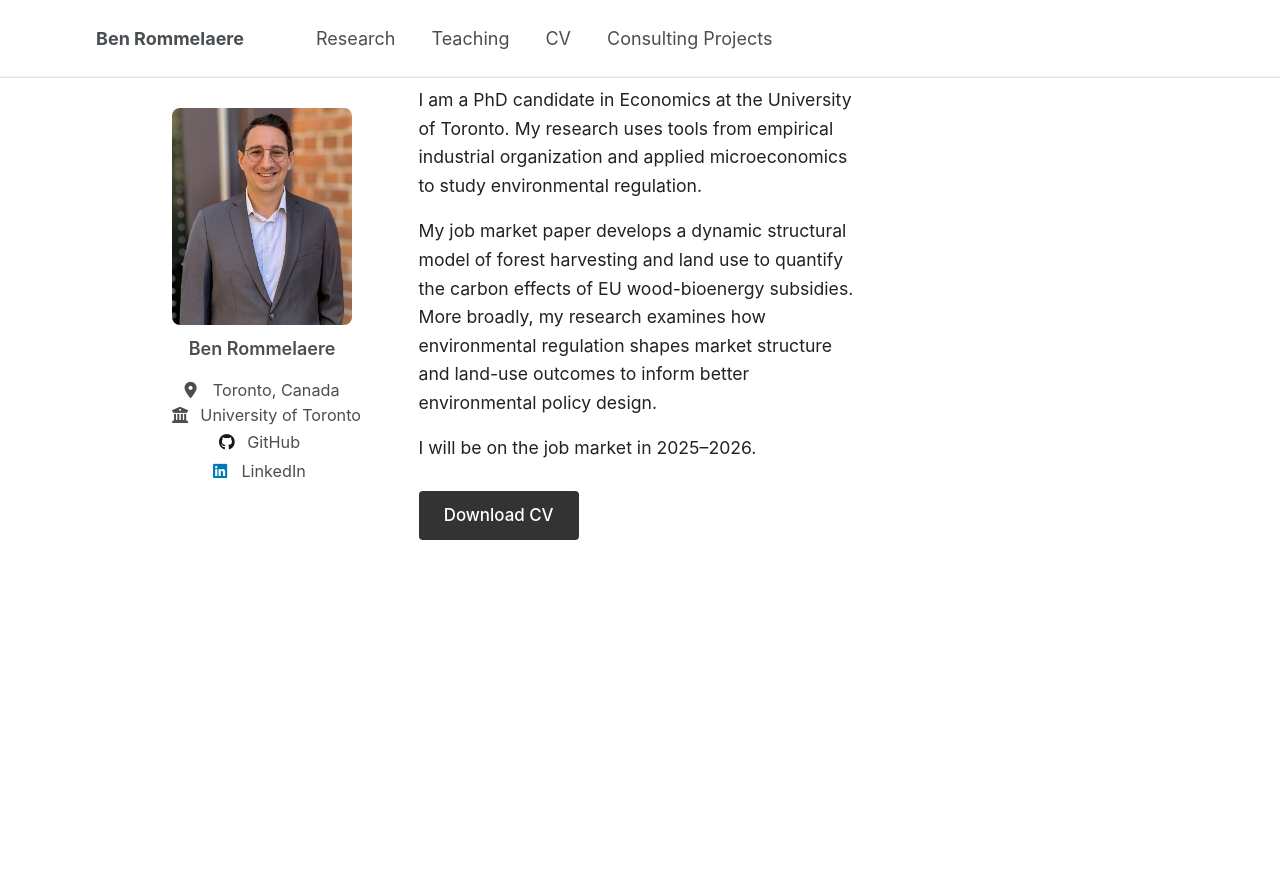
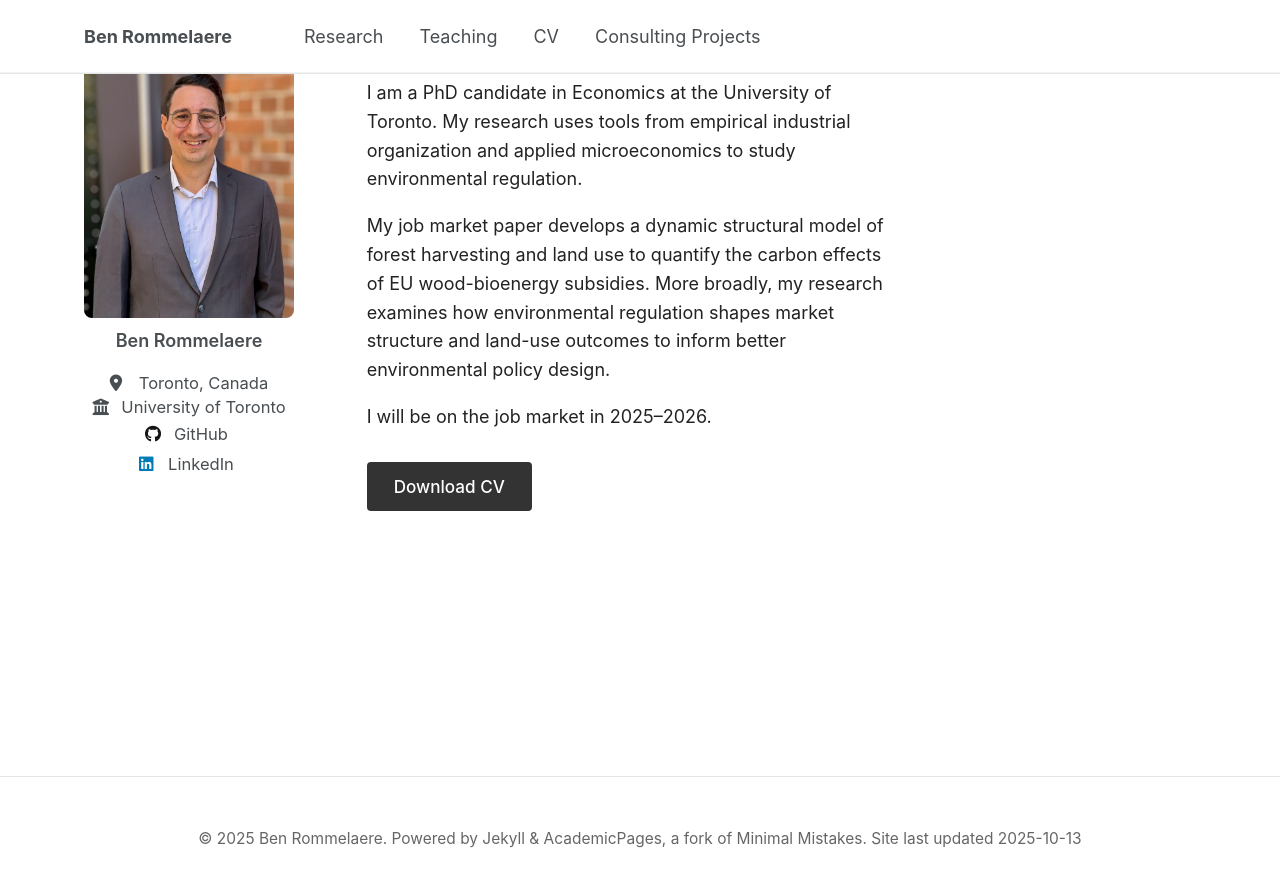
Before and after one commit to brommelaere/brommelaere.github.io, a Jekyll site: the page built from _pages/about.md, in a window 1280 px wide and 900 px high. Shown: the top 887 px of the window. Built offline with Jekyll 4.4.1, drawn with Linux system fonts in a browser that asks for light colours.

Commit message:
Update _custom.scss

```diff
--- a/_sass/_custom.scss
+++ b/_sass/_custom.scss
@@ -1,30 +1,29 @@
 /* ==========================================================================
-   AcademicPages / Minimal Mistakes — Home layout hard override
+   AcademicPages / Minimal Mistakes — Home overrides
+   Desktop: image left (with meta under it), text right
+   Small screens: image-only left (bigger + centered), text right
+   Footer: normal (no forced stickiness), page may scroll to it
    ========================================================================== */
 
-/* ---------- Variables ---------- */
+/* ---- Vars ---- */
 :root{
   --container: 1160px;
-  --gutter: 2rem;
-  --sidebar-w: 180px;   /* desktop avatar column */
-  --content-max: 720px; /* readable right column width */
-  --footer-pad: 0.85rem;
+  --gutter: 24px;
+  /* Left column scales with viewport but clamps to sensible sizes */
+  --sidebar-col: clamp(170px, 22vw, 210px);
+  --content-max: 760px;
+  --footer-pad: 14px;
 }
 
-/* ---------- Low-impact reset ---------- */
-*{ box-sizing: border-box; }
-html, body{ margin:0; padding:0; }
+*{ box-sizing:border-box; }
+html,body{ margin:0; padding:0; }
 img{ max-width:100%; height:auto; display:block; }
 
-/* Let the page scroll when it needs to (prevents clipping) */
-body{ display:flex; flex-direction:column; min-height:100vh; }
-
-/* ---------- Header ---------- */
+/* ---- Header ---- */
 .masthead{
   background:#fff !important;
   border-bottom:1px solid #e5e5e5 !important;
-  padding:.9rem 0 !important;
-  flex:0 0 auto;
+  padding: 14px 0 !important;
 }
 .masthead__inner-wrap{
   max-width:var(--container) !important;
@@ -32,45 +31,47 @@ body{ display:flex; flex-direction:column; min-height:100vh; }
   padding:0 var(--gutter) !important;
 }
 
-/* ---------- Main: 2-column grid ---------- */
+/* ---- Main: two-column grid ---- */
 #main{
   max-width:var(--container) !important;
   margin:0 auto !important;
-  padding:1.5rem var(--gutter) 0 var(--gutter) !important;
+  padding: 20px var(--gutter) 0 var(--gutter) !important;
 
   display:grid !important;
-  grid-template-columns: var(--sidebar-w) minmax(0,1fr);
-  column-gap:2rem !important;
+  grid-template-columns: var(--sidebar-col) minmax(0,1fr);
+  column-gap: 36px !important;
   align-items:start;
-
-  flex:1 1 auto;  /* stretch if short, but allow page to scroll if tall */
 }
 
-/* MM extra padding — trim it */
+/* Trim MM extra padding */
 .page__inner-wrap{ padding:0 !important; }
 
-/* ---------- Sidebar (left) ---------- */
+/* ---- Sidebar (left) ---- */
 .sidebar{
-  width:var(--sidebar-w) !important;
+  width: var(--sidebar-col) !important;
+  position: static !important;      /* never sticky/fixed — prevents clipping */
+  overflow: visible !important;
   margin:0 !important; padding:0 !important;
-  align-self:start;
+  justify-self: start;
 }
 
-.author__avatar{ margin-bottom:.7rem !important; }
+.author__avatar{
+  margin: 0 auto 12px auto !important;  /* center the photo block */
+}
 .author__avatar img{
-  width:100% !important;
-  max-width:var(--sidebar-w) !important;
-  border-radius:8px !important;
-  border:0 !important;
+  width: 100% !important;
+  max-width: var(--sidebar-col) !important;
+  border-radius: 8px !important;
+  border: 0 !important;
 }
 
-/* Meta under image — tighter so it fits above the footer on desktop */
+/* Meta (name/location/uni/socials) under image — compact so it fits cleanly */
 .author__content{ text-align:center !important; }
 .author__name{
-  font-size:1rem !important;
-  font-weight:600 !important;
-  line-height:1.25 !important;
-  margin:0 0 .35rem 0 !important;
+  margin: 0 0 6px 0 !important;
+  font-size: 1rem !important;
+  font-weight: 600 !important;
+  line-height: 1.25 !important;
 }
 .author__urls-wrapper{ margin:0 !important; padding:0 !important; }
 .author__urls{
@@ -78,96 +79,84 @@ body{ display:flex; flex-direction:column; min-height:100vh; }
 }
 .author__urls li{
   list-style:none !important;
-  margin:.25rem 0 !important;
+  margin: 4px 0 !important;
   line-height:1.25 !important;
-  font-size:.9rem !important;
+  font-size: .92rem !important;
   text-align:center !important;
 }
 .author__urls li:last-child{ margin-bottom:0 !important; }
-
-/* Remove “Follow” button */
+/* kill the Follow toggle */
 .author__urls-wrapper .btn,
 .author__urls-wrapper .btn--inverse{ display:none !important; }
 
-/* ---------- Content (right) ---------- */
+/* ---- Content (right) ---- */
 .page{ min-width:0 !important; }
-article.page{ max-width:var(--content-max) !important; }
+article.page{ max-width: var(--content-max) !important; }
 
 .page__content{
-  font-size:.98rem !important;     /* slightly smaller to reduce height */
-  line-height:1.62 !important;
+  font-size: 1rem !important;
+  line-height: 1.6 !important;
   color:#222;
 }
-.page__content p{ margin:0 0 .95rem 0 !important; }
+.page__content p{ margin: 0 0 1rem 0 !important; }
 .page__content > *:last-child{ margin-bottom:0 !important; }
 
-/* Primary button */
+/* Primary button (CV) */
 .btn--primary{
   background:#333 !important; color:#fff !important;
-  padding:.6rem 1.4rem !important; border-radius:4px !important;
-  display:inline-block !important; text-decoration:none !important;
-  font-size:.94rem !important; font-weight:500 !important;
-  margin-top:.6rem !important;
+  padding: .62rem 1.5rem !important; border-radius:4px !important;
+  font-size:.95rem !important; font-weight:500 !important;
+  text-decoration:none !important; display:inline-block !important;
+  margin-top:.65rem !important;
 }
 .btn--primary:hover{ background:#555 !important; }
 
-/* ---------- Footer (compact, never overlaps) ---------- */
+/* ---- Footer (normal; not forced visible) ---- */
 .page__footer{
   background:#fff !important;
   border-top:1px solid #e5e5e5 !important;
-  flex:0 0 auto;
-  margin-top:1rem !important;
+  margin-top: 18px !important;
 }
 .page__footer footer{
   max-width:var(--container) !important;
   margin:0 auto !important;
-  padding:var(--footer-pad) var(--gutter) !important;
+  padding: var(--footer-pad) var(--gutter) !important;
 }
 .page__footer .sitemap,
 .page__footer-follow{ display:none !important; }
 .page__footer-copyright{
-  text-align:center !important; color:#666 !important; font-size:.85rem !important;
+  text-align:center !important; color:#666 !important; font-size:.86rem !important;
 }
 
 /* ==========================================================================
-   RESPONSIVE — image-only left, text right; bigger avatar on small screens
+   RESPONSIVE — bigger + centered photo on small screens; keep two columns
    ========================================================================== */
 
 /* Large laptops / smaller desktops */
 @media (max-width: 1200px){
-  :root{ --container:1080px; --content-max:700px; }
-  #main{ column-gap:1.8rem !important; }
+  :root{ --container: 1100px; --content-max: 720px; }
+  #main{ column-gap: 28px !important; }
 }
 
-/* Tablet landscape */
-@media (max-width: 990px){
-  :root{ --sidebar-w: 170px; --content-max: 660px; }
-  .author__avatar img{ max-width:var(--sidebar-w) !important; }
-}
-
-/* Tablet portrait & small laptops:
-   Hide meta under image; make avatar BIGGER and visually centered */
+/* Tablet / small laptops */
 @media (max-width: 900px){
-  :root{ --sidebar-w: 180px; }  /* bump size so the photo doesn’t look tiny */
-  .sidebar{ display:flex; justify-content:center; } /* horizontal centering */
-  .author__avatar{ margin-bottom:0 !important; }
-  .author__avatar img{ width:180px !important; max-width:none !important; }
-
+  /* Make the left column proportionally larger so the photo isn’t tiny */
+  :root{ --sidebar-col: clamp(190px, 34vw, 260px); --content-max: 680px; }
+  .sidebar{ justify-self: center; }               /* center the photo column */
+  /* Hide meta under the image at this size: image-only left */
   .sidebar .author__content,
   .sidebar .author__urls-wrapper{ display:none !important; }
 }
 
-/* Phones — keep two columns but shrink a bit to fit */
-@media (max-width: 640px){
-  :root{ --sidebar-w: 160px; --gutter: 1.25rem; --content-max: 560px; }
-  #main{ column-gap:1rem !important; padding:1.1rem var(--gutter) 0 var(--gutter) !important; }
-  .author__avatar img{ width:160px !important; }
-  .page__content{ font-size:.96rem !important; line-height:1.58 !important; }
+/* Narrow phones — still two columns, but tighter */
+@media (max-width: 560px){
+  :root{ --sidebar-col: clamp(180px, 42vw, 240px); --gutter: 18px; --content-max: 560px; }
+  #main{ column-gap: 16px !important; padding: 16px var(--gutter) 0 !important; }
+  .page__content{ font-size: .97rem !important; line-height: 1.58 !important; }
 }
 
 /* Very small phones */
-@media (max-width: 460px){
-  :root{ --sidebar-w: 140px; }
-  .author__avatar img{ width:140px !important; }
-  .page__content{ font-size:.95rem !important; line-height:1.55 !important; }
+@media (max-width: 420px){
+  :root{ --sidebar-col: clamp(170px, 48vw, 230px); }
+  .page__content{ font-size: .95rem !important; line-height: 1.55 !important; }
 }
```
